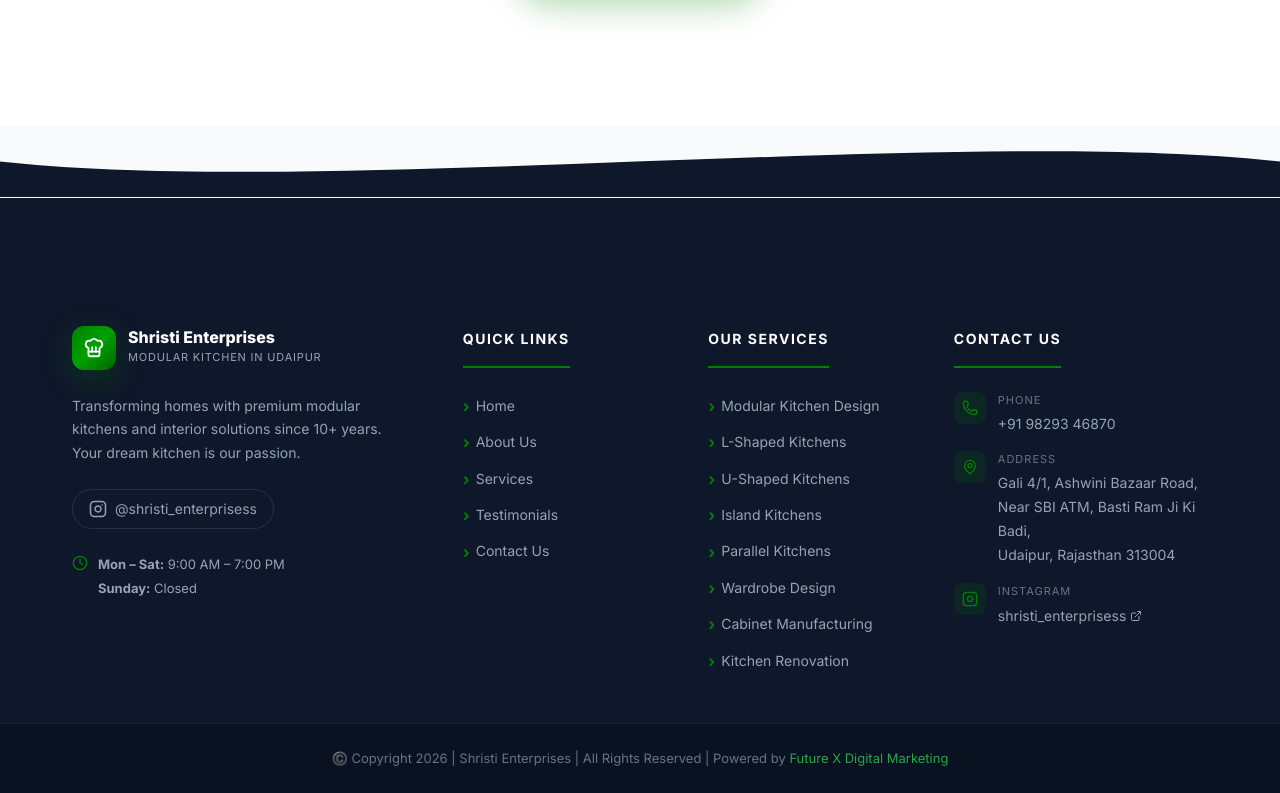
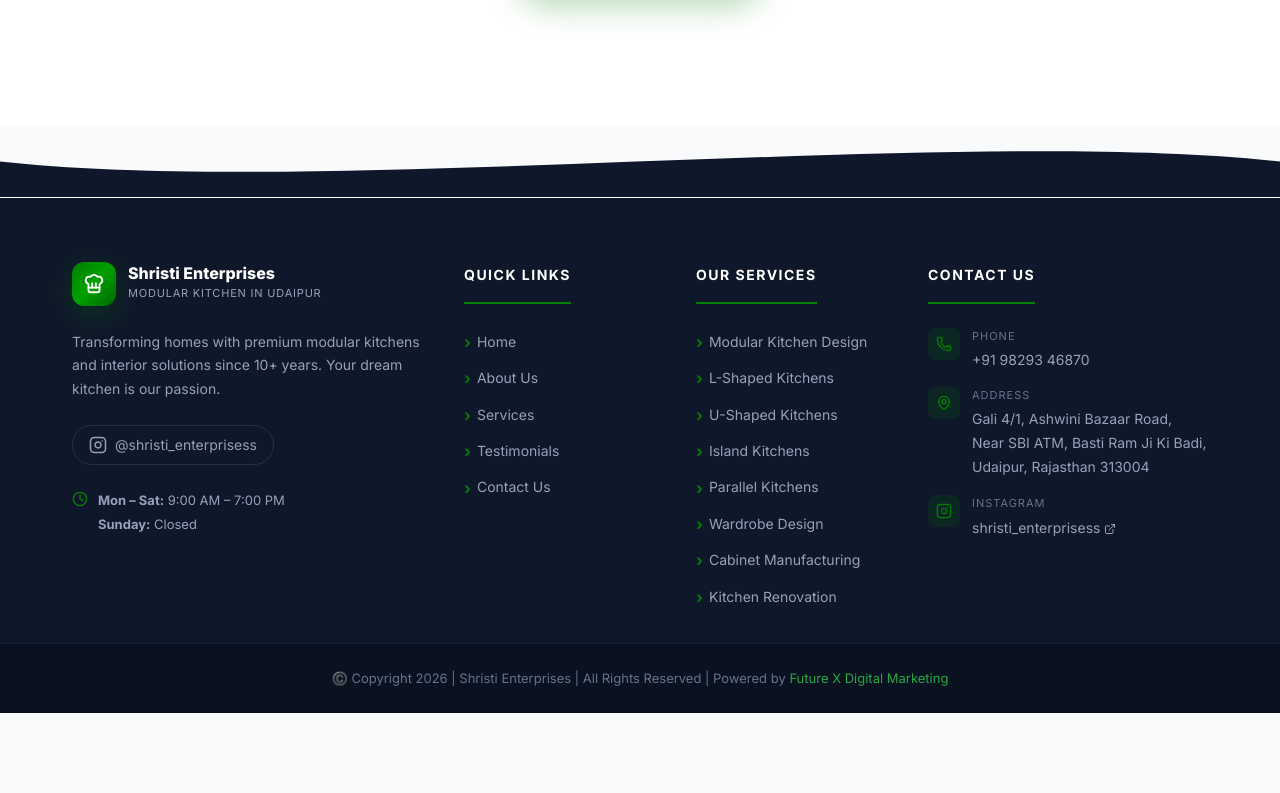
Before and after one commit to Eshbanoliver/shristienterprises, a React (Vite) app: page / in a window 1280 px wide. Shown: the part 11000-11793 px from the top of the page. After the commit the page ends 11713 px from the top, so only its background shows below. Built offline with nearby package versions, Linux system fonts and the light colour scheme; a web font is replaced by a local one.

Commit message:
updated files

```diff
--- a/src/components/Footer.css
+++ b/src/components/Footer.css
@@ -17,7 +17,7 @@
 
 .footer__body {
   background: var(--bg-dark);
-  padding: var(--space-5xl) 0 var(--space-2xl);
+  padding: var(--space-3xl) 0 var(--space-xl);
 }
 
 .footer__container {
@@ -29,7 +29,7 @@
 .footer__grid {
   display: grid;
   grid-template-columns: 1.8fr 1fr 1fr 1.4fr;
-  gap: var(--space-3xl);
+  gap: var(--space-xl);
 }
 
 /* Brand */
@@ -262,7 +262,7 @@
     grid-column: auto;
   }
   .footer__body {
-    padding: var(--space-3xl) 0 var(--space-xl);
+    padding: var(--space-2xl) 0 var(--space-lg);
   }
   .footer__container {
     padding: 0 var(--space-md);
--- a/src/pages/Home.tsx
+++ b/src/pages/Home.tsx
@@ -16,12 +16,13 @@
 import { faqs } from '../data/faqs';
 import heroImg from '../assets/hero-kitchen.png';
 import aboutImg from '../assets/about-kitchen.png';
+import islandKitchenImg from '../assets/ai_kitchens/island_kitchen_1781325903278.png';
 import './Home.css';
 
 const heroImages = [
   heroImg,
   aboutImg,
-  'https://images.unsplash.com/photo-1556910103-1c02745a872f?auto=format&fit=crop&q=80',
+  islandKitchenImg,
 ];
 
 const WA_LINK =
```
